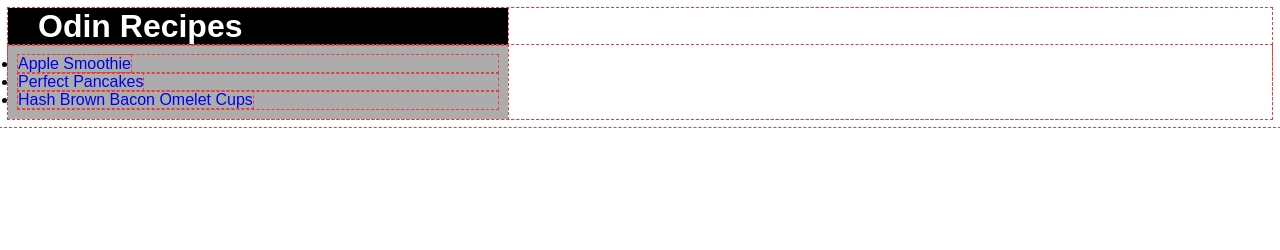
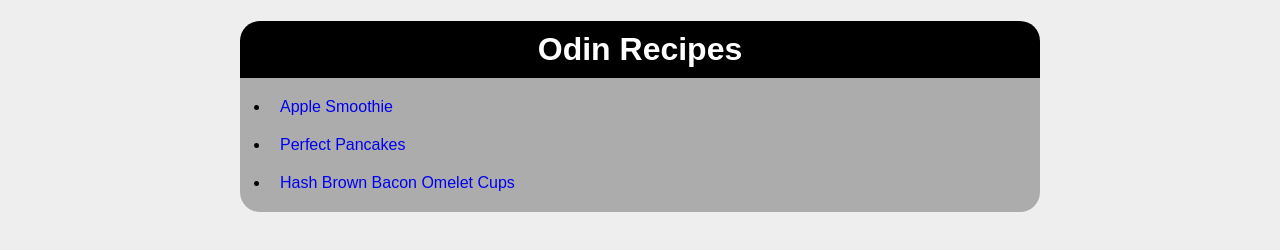
Before and after one commit to dkirk101/odin-recipes, a plain HTML site: page index.html in a window 1280 px wide. Drawn offline with Linux system fonts and the light colour scheme.

Commit message:
Update styles to main index

```diff
--- a/index.html
+++ b/index.html
@@ -11,7 +11,7 @@
 <div>
     <h1 id="main-header">Odin Recipes</h1>
 
-<div>
+<div id="recipes">
     <ul class="list">
     <li><a href="./recipes/apple_smoothie.html">Apple Smoothie</a></li>
     <li><a href="./recipes/perfect_pancakes.html">Perfect Pancakes</a></li>
--- a/style.css
+++ b/style.css
@@ -4,39 +4,58 @@ html {
 }
 
 *, *::before, *::after {
-    outline: 1px dashed rgb(228, 64, 64);
+/*     outline: 1px dashed rgb(228, 64, 64); */
     box-sizing: border-box;
 }
 
 body {
     font-family: Arial, Helvetica, sans-serif;
+    background-color: #eee;
+    width: 800px;
+    margin: auto;
 }
 
 .list, #main-header {
-    width: 500px;
-    margin: 0px;
-
+    padding: 10px;
 }
 
-ul {
-    background-color: #acacac;
+li {
+    /* background-color: #acacac; */
     height: auto;
     padding: 10px;
-    margin-left: 50px;
-
 }
 
 #main-header {
     background-color: black;
     color: #ffffff;
-    text-indent: 30px;
+    text-align: center;
+    margin-bottom: 0px;
+    border-top-left-radius: 20px;
+    border-top-right-radius: 20px;
 }
 
 div {
     margin: 0px;
     padding: 0px;
+    /* width: 650px; */
 }
+
 
 a {
     text-decoration: none;
 }
+
+a:hover {
+    color: #eee;
+}
+
+.list {
+    margin-top: 0px;
+    margin-left: 20px;
+}
+
+#recipes {
+    background-color: #acacac;
+    border-bottom-left-radius: 20px;
+    border-bottom-right-radius: 20px;
+}
```
